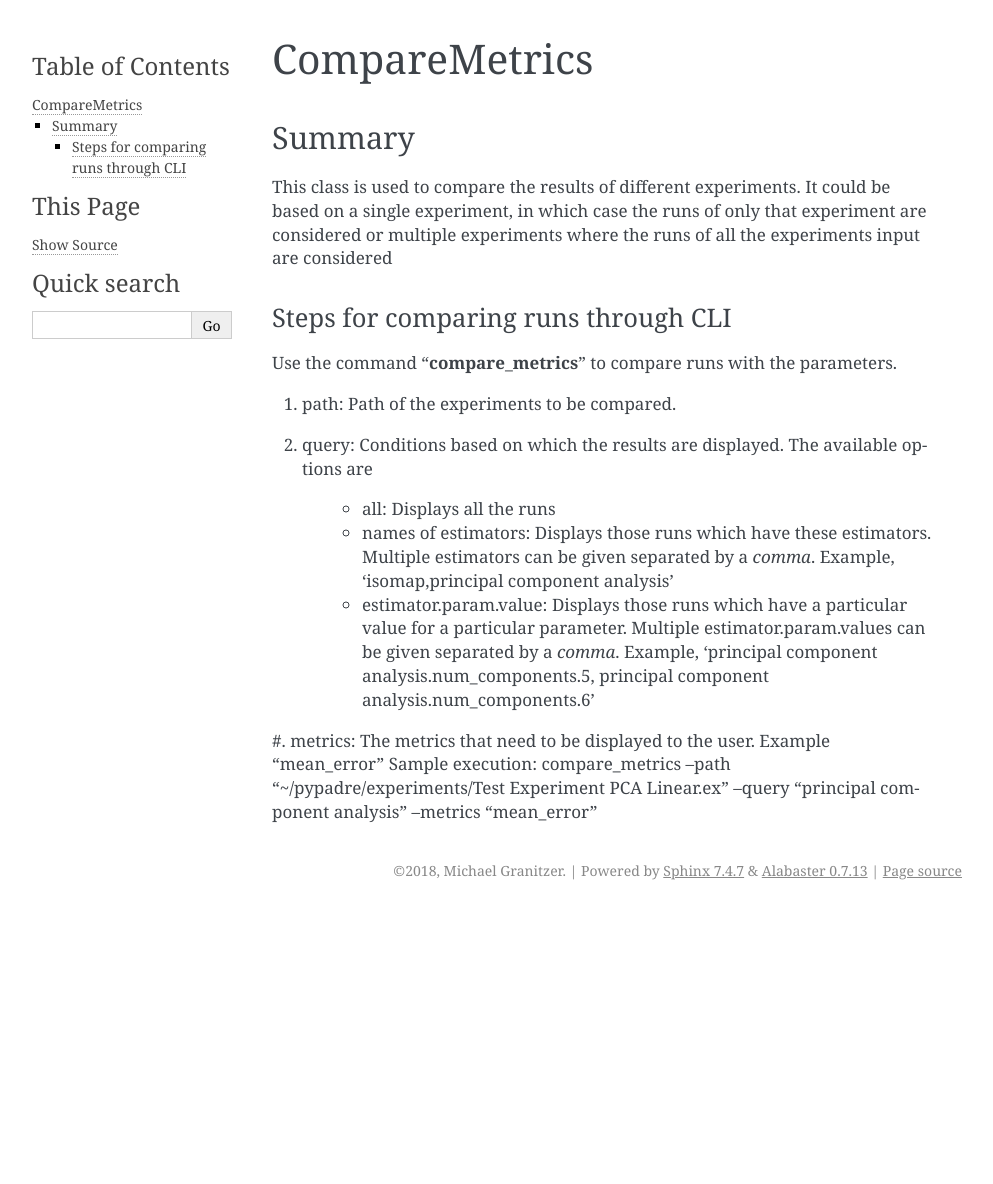
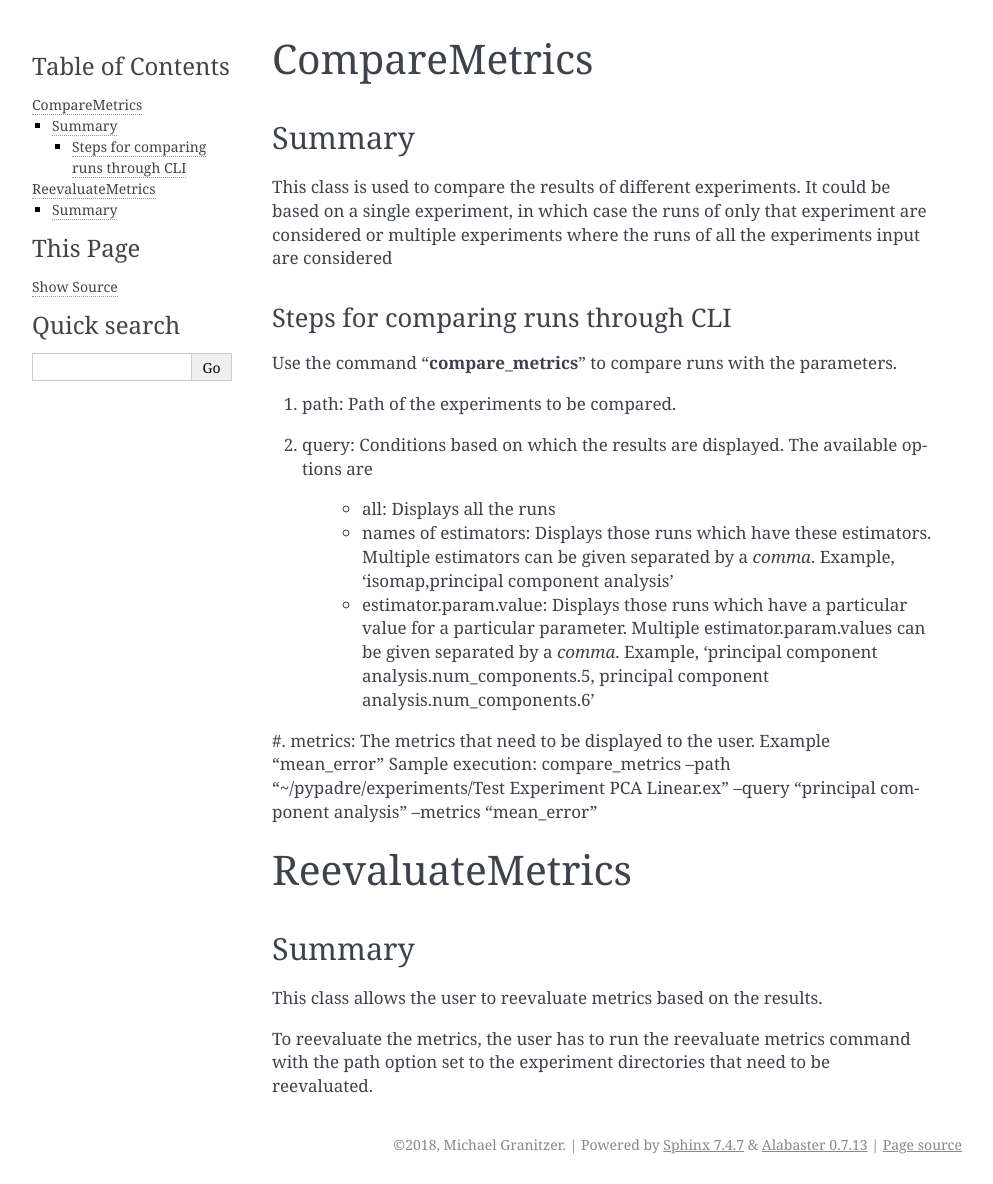
Before and after one commit to padas-lab-de/pypadre, a Sphinx documentation site: the page built from doc/source/metrics.rst, in a window 1280 px wide. Shown: the whole page, without its empty margins (148-1141 px from the left). Built offline with Sphinx 7.4.7, drawn with Linux system fonts in a browser that asks for light colours; before the commit the page ends 910 px from its top, so only the background shows below that.

Commit message:
Basic explanation of the working of metrics file is complete.

```diff
--- a/doc/source/metrics.rst
+++ b/doc/source/metrics.rst
@@ -23,3 +23,13 @@ Use the command "**compare_metrics**" to compare runs with the parameters.
 
 #. metrics: The metrics that need to be displayed to the user. Example "mean_error"
 Sample execution: compare_metrics --path "~/pypadre/experiments/Test Experiment PCA Linear.ex" --query "principal component analysis" --metrics "mean_error"
+
+*****************
+ReevaluateMetrics
+*****************
+========
+Summary
+========
+This class allows the user to reevaluate metrics based on the results.
+
+To reevaluate the metrics, the user has to run the reevaluate metrics command with the path option set to the experiment directories that need to be reevaluated.
```
